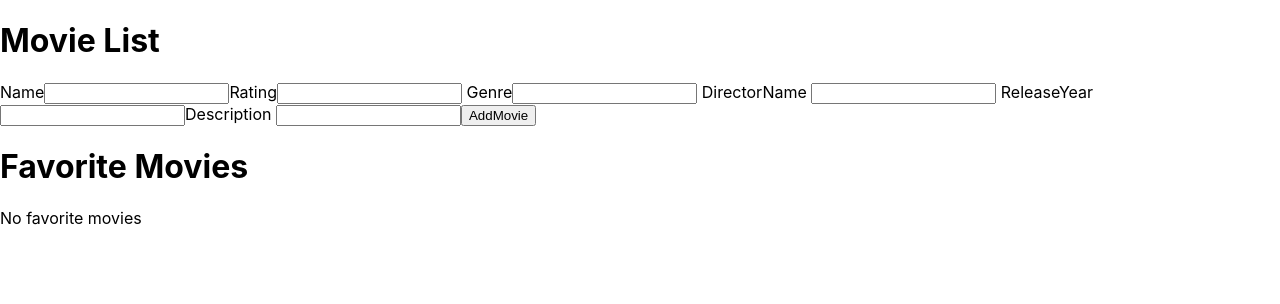
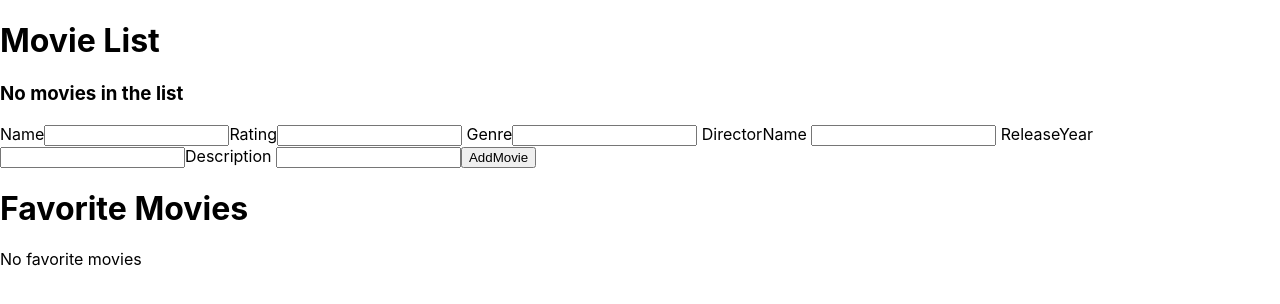
Before and after one commit to Fikerte-T/movie-app, a React (Create React App) app: page / in a window 1280 px wide. Shown: the top 304 px of the page. Built offline with nearby package versions, Linux system fonts and the light colour scheme.

Commit message:
Update MovieList

```diff
--- a/src/component/MovieList.js
+++ b/src/component/MovieList.js
@@ -1,9 +1,16 @@
 import React from "react"
 import DisplayMovie from "./DisplayMovie"
-import AddDetail from "./AddDetail"
 
 class MovieList extends React.Component{
     render(){
+        if(this.props.movieList.length <=0) {
+            return (
+                <div>
+                    <h1>Movie List</h1>
+                    <h3>No movies in the list</h3>
+                </div>
+            )
+        } else {
             return(
                 <div>
                     <div>
@@ -16,11 +23,12 @@ class MovieList extends React.Component{
                         />
                     </div>
                     )}
-
                 </div>
             )
         }
 
     }
 
+}
+
 export default MovieList;
```
Lines whose indentation alone changed are shown as unchanged.
